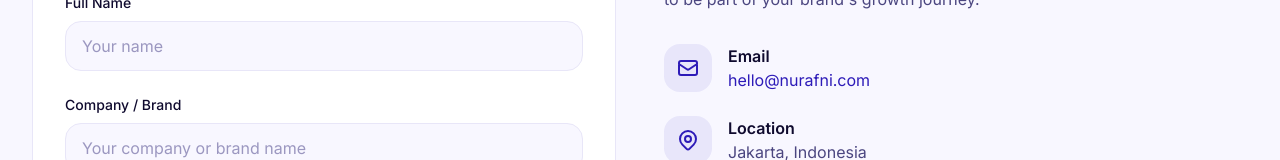
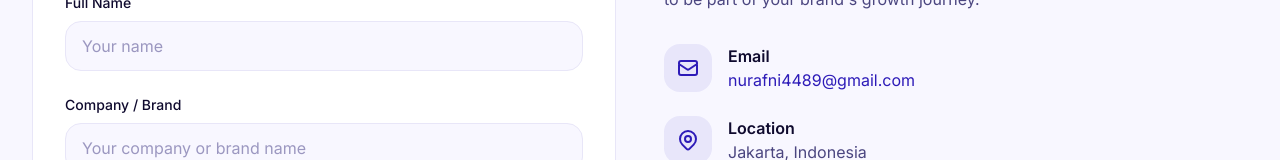
Before and after one commit to larunna3-a11y/v0-nur-afni-portfolio, a Next.js app: page /contact in a window 1280 px wide. Shown: the part 472-632 px from the top of the page. Built offline with nearby package versions, Linux system fonts and the light colour scheme.

Commit message:
fix: update contact email to nurafni4489@gmail.com

```diff
--- a/app/contact/page.tsx
+++ b/app/contact/page.tsx
@@ -200,7 +200,7 @@ export default function ContactPage() {
                   <div>
                     <h3 className="font-semibold text-[#0F0A2E]">Email</h3>
                     <a href="mailto:nurafni4489@gmail.com" className="text-[#2D1BB8] hover:underline">
-                      hello@nurafni.com
+                      nurafni4489@gmail.com
                     </a>
                   </div>
                 </div>
```
